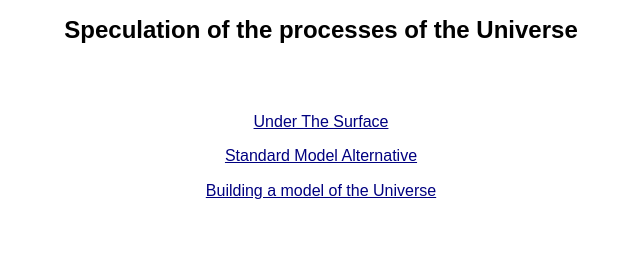
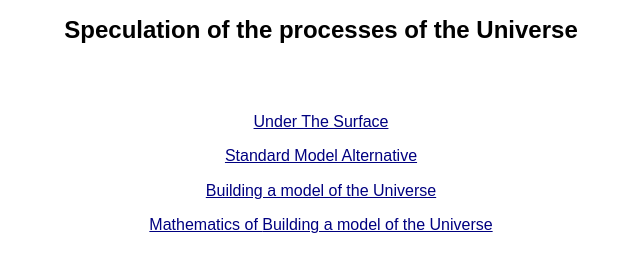
Before and after one commit to IdominionI/Dominions_Cave, a plain HTML site: page Consider/Pages/speculation.html in a window 1280 px wide. Shown: the whole page, without its empty margins (319-959 px from the left). Drawn offline with Linux system fonts and the light colour scheme.

Commit message:
iteration math model draft
A first draft of explaining the mathematics of an iteration model of physical processes of entity displacement or movement.

```diff
--- a/Consider/Pages/speculation.html
+++ b/Consider/Pages/speculation.html
@@ -5,7 +5,7 @@
 	<title></title>
 	<meta name="generator" content="LibreOffice 7.6.5.2 (Windows)"/>
 	<meta name="created" content="2024-08-14T12:07:02.968000000"/>
-	<meta name="changed" content="2024-10-03T13:53:34.599000000"/>
+	<meta name="changed" content="2024-10-22T15:17:06.497000000"/>
 	<style type="text/css">
 		@page { size: 21cm 29.7cm; margin-left: 2cm; margin-right: 1cm; margin-top: 1cm; margin-bottom: 1cm }
 		p { line-height: 115%; margin-bottom: 0.25cm; background: transparent; background: transparent }
@@ -14,6 +14,7 @@
 		h1.cjk { font-family: "Microsoft YaHei"; font-size: 18pt; font-weight: bold }
 		h1.ctl { font-family: "Arial"; font-size: 18pt; font-weight: bold }
 		a:link { color: #000080; text-decoration: underline }
+		a:visited { color: #800000; text-decoration: underline }
 	</style>
 </head>
 <body lang="en-AU" link="#000080" vlink="#800000" dir="ltr"><h1 class="western" align="center">
@@ -28,5 +29,8 @@ The Surface</font></a></p>
 Model Alternative</font></a></p>
 <p align="center"><a href="02-building_a_model.pdf"><font face="Arial, sans-serif">Building
 a model of the Universe</font></a></p>
+<p align="center"><a href="03-building_a_model_maths.pdf"><font face="Arial, sans-serif">Mathematics
+of </font><font face="Arial, sans-serif">Building a model of the
+Universe</font></a></p>
 </body>
 </html>
```
Also changed, not shown: 1 other file.
